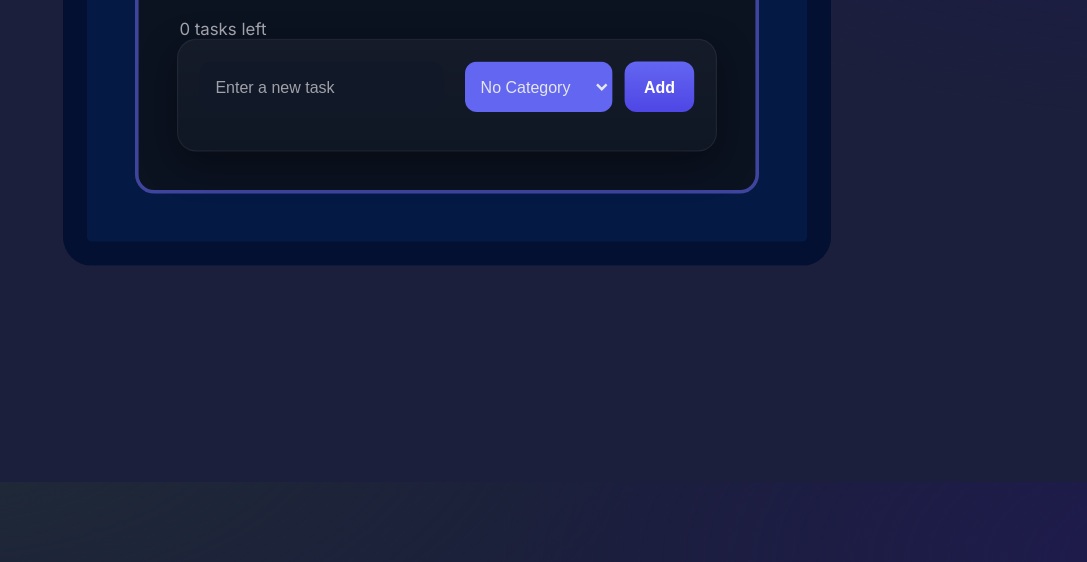
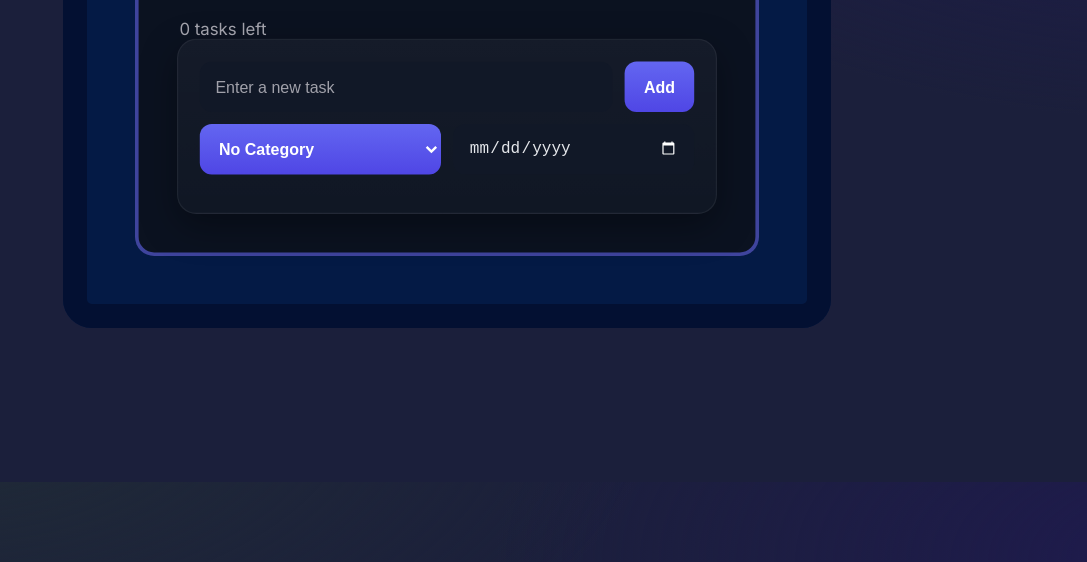
Before and after one commit to mustafyu/to-do-list, a website: page index.html in a window 1280 px wide. Shown: the part 318-880 px from the top of the page, without its empty margins (193-1280 px from the left). Drawn offline with Linux system fonts and the light colour scheme.

Commit message:
new feature date and style change

```diff
--- a/Style.css
+++ b/Style.css
@@ -76,10 +76,23 @@ h1 {
 }
 
 /* ========== Inputs ========== */
+#todoForm {
+    display: flex;
+    flex-direction: column;
+    gap: 10px;
+}
+
 .input-row {
     display: flex;
     gap: 10px;
 }
+
+.input-row--secondary {
+    display: grid;
+    grid-template-columns: 1fr 1fr;
+    gap: 10px;
+}
+
 .input {
     flex: 1;
     height: 42px;
@@ -192,11 +205,25 @@ h1 {
 /*Category part*/
 
 #categorySelect {
-    margin-left: 8px;
-    padding: 8px;
+    flex: 1;
+    height: 42px;
+    padding: 0 12px;
+    color: white;
+    background: linear-gradient(180deg, var(--brand), var(--brand-strong));
+    border: 0;
     border-radius: 10px;
-    background-color: #6366f1;
+    font-weight: 600;
     cursor: pointer;
+    transition: filter .15s ease;
+}
+
+#categorySelect:hover {
+    filter: brightness(1.08);
+}
+
+#categorySelect option {
+    background: #0e1628;
+    color: var(--text);
 }
 
 /* Category badge base styling */
@@ -236,6 +263,69 @@ h1 {
     color: white;
 }
 
+/*Due date part*/
+
+#dueDateInput {
+    flex: 1;
+    height: 42px;
+    padding: 0 12px;
+    color: var(--text);
+    background: var(--bg-accent);
+    border: 1px solid transparent;
+    border-radius: 10px;
+    outline: none;
+    transition: border .15s ease, box-shadow .15s ease, background .15s ease;
+    cursor: pointer;
+}
+
+#dueDateInput:focus {
+    border-color: var(--brand);
+    box-shadow: 0 0 0 4px var(--ring);
+    background: #0e1628;
+}
+
+#dueDateInput::-webkit-calendar-picker-indicator {
+    filter: invert(1);
+    cursor: pointer;
+}
+
+.task-content {
+    display: flex;
+    flex-direction: column;
+    gap: 6px;
+    flex: 1;
+    min-width: 0;
+}
+
+.due-date {
+    font-size: 0.75rem;
+    color: var(--muted);
+    display: flex;
+    align-items: center;
+    gap: 4px;
+}
+
+.due-date.today {
+    color: #fbbf24;
+    font-weight: 600;
+}
+
+.due-date.soon {
+    color: #fb923c;
+    font-weight: 600;
+}
+
+.due-date.overdue {
+    color: var(--danger);
+    font-weight: 600;
+}
+
+.done .due-date {
+    color: #6b7280;
+    text-decoration: line-through;
+}
+
+
 /* Delete button */
 .delete-btn {
     background: transparent;
--- a/index.html
+++ b/index.html
@@ -22,10 +22,13 @@
 
 
     <section class="card">
-        <!-- wrapping input+button in a form lets you press Enter to add -->
-        <form id="todoForm" class="input-row" onsubmit="addTask(); return false;">
+        <form id="todoForm" onsubmit="addTask(); return false;">
+            <div class="input-row">
                 <input id="taskInput" class="input" type="text" placeholder="Enter a new task" />
+                <button class="btn btn--primary" type="submit">Add</button>
+            </div>
 
+            <div class="input-row input-row--secondary">
                 <select id="categorySelect" class="input">
                     <option value="">No Category</option>
                     <option value="work">Work</option>
@@ -35,10 +38,11 @@
                     <option value="other">Other</option>
                 </select>
 
-            <button class="btn btn--primary" type="submit">Add</button>
+                <input id="dueDateInput" class="input" type="date" />
+            </div>
         </form>
 
-    <ul id="taskList" class ="list"></ul>
+        <ul id="taskList" class="list"></ul>
     </section>
 </main>
 </div>
--- a/script.js
+++ b/script.js
@@ -12,12 +12,18 @@ function updateCount() {
 function addTask() {
     const input = document.getElementById("taskInput");
     const categorySelect = document.getElementById("categorySelect");
+    const dueDateInput = document.getElementById("dueDateInput");
     const text = input.value.trim();
     const category = categorySelect.value;
+    const dueDate = dueDateInput.value;
     if (!text) return; // ignore empty input
 
     // create a new <li>
     const li = document.createElement("li");
+
+    // Task content container
+    const taskContent = document.createElement("div");
+    taskContent.className = "task-content";
 
     //  span for text
     const span = document.createElement("span");
@@ -31,6 +37,46 @@ function addTask() {
         badge.className = `category-badge category-${category}`;
         badge.textContent = category;
         span.appendChild(badge);
+    }
+
+    taskContent.appendChild(span);
+
+    // Due date display
+    if (dueDate) {
+        const dateDisplay = document.createElement("div");
+        dateDisplay.className = "due-date";
+
+        const today = new Date();
+        today.setHours(0, 0, 0, 0);
+        const taskDate = new Date(dueDate + 'T00:00:00');
+
+        const diffTime = taskDate - today;
+        const diffDays = Math.ceil(diffTime / (1000 * 60 * 60 * 24));
+
+        let dateText = new Date(dueDate).toLocaleDateString('en-US', {
+            month: 'short',
+            day: 'numeric',
+            year: 'numeric'
+        });
+
+        if (diffDays < 0) {
+            dateDisplay.classList.add("overdue");
+            dateText = `⚠️ ${dateText} (Overdue)`;
+        } else if (diffDays === 0) {
+            dateDisplay.classList.add("today");
+            dateText = `📅 Today`;
+        } else if (diffDays === 1) {
+            dateDisplay.classList.add("soon");
+            dateText = `📅 Tomorrow`;
+        } else if (diffDays <= 7) {
+            dateDisplay.classList.add("soon");
+            dateText = `📅 ${dateText} (${diffDays} days)`;
+        } else {
+            dateText = `📅 ${dateText}`;
+        }
+
+        dateDisplay.textContent = dateText;
+        taskContent.appendChild(dateDisplay);
     }
 
     //  delete button
@@ -52,13 +98,14 @@ function addTask() {
     });
 
     // put text and delete button into li
-    li.append(span, del);
+    li.append(taskContent, del);
     // add li into the ul
     document.getElementById("taskList").appendChild(li);
 
     // clear the input and reset category
     input.value = "";
     categorySelect.value = "";
+    dueDateInput.value = "";
 
     // refresh counter
     updateCount();
```
Lines whose indentation alone changed are shown as unchanged.
